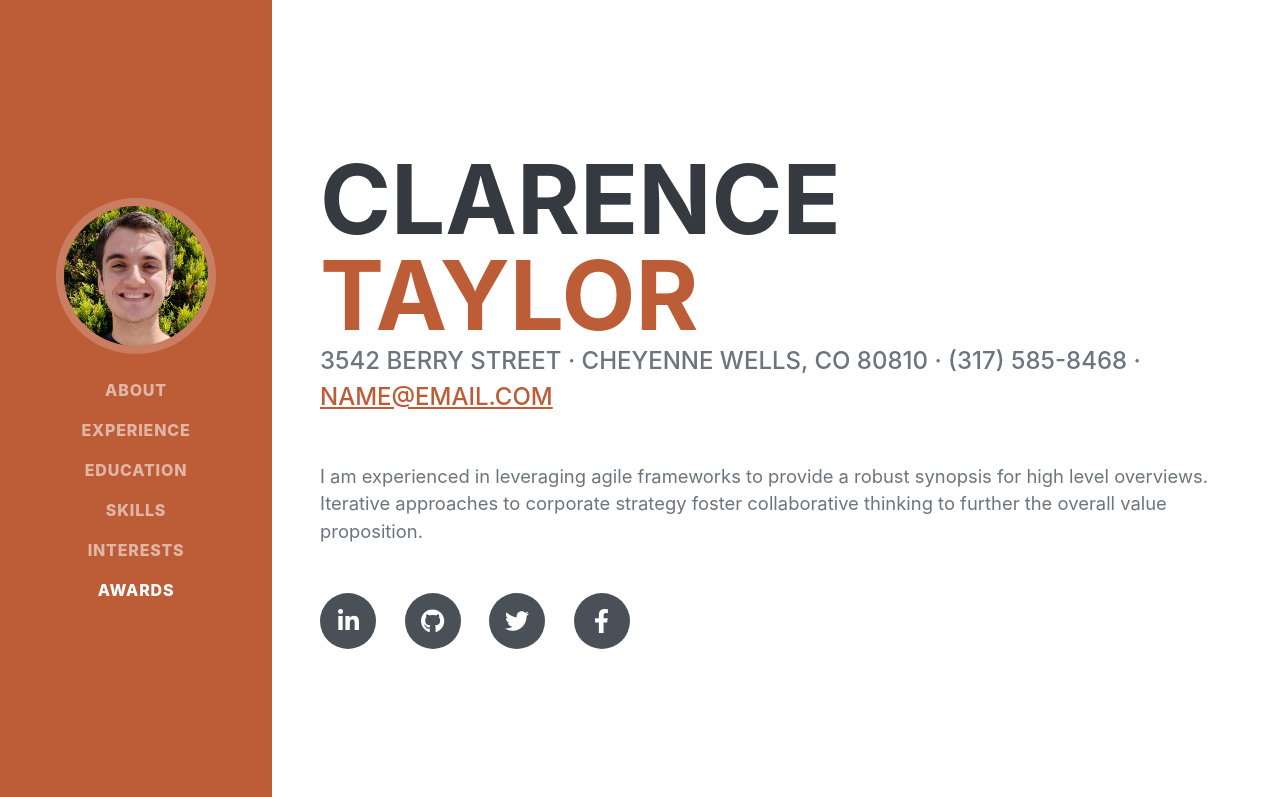
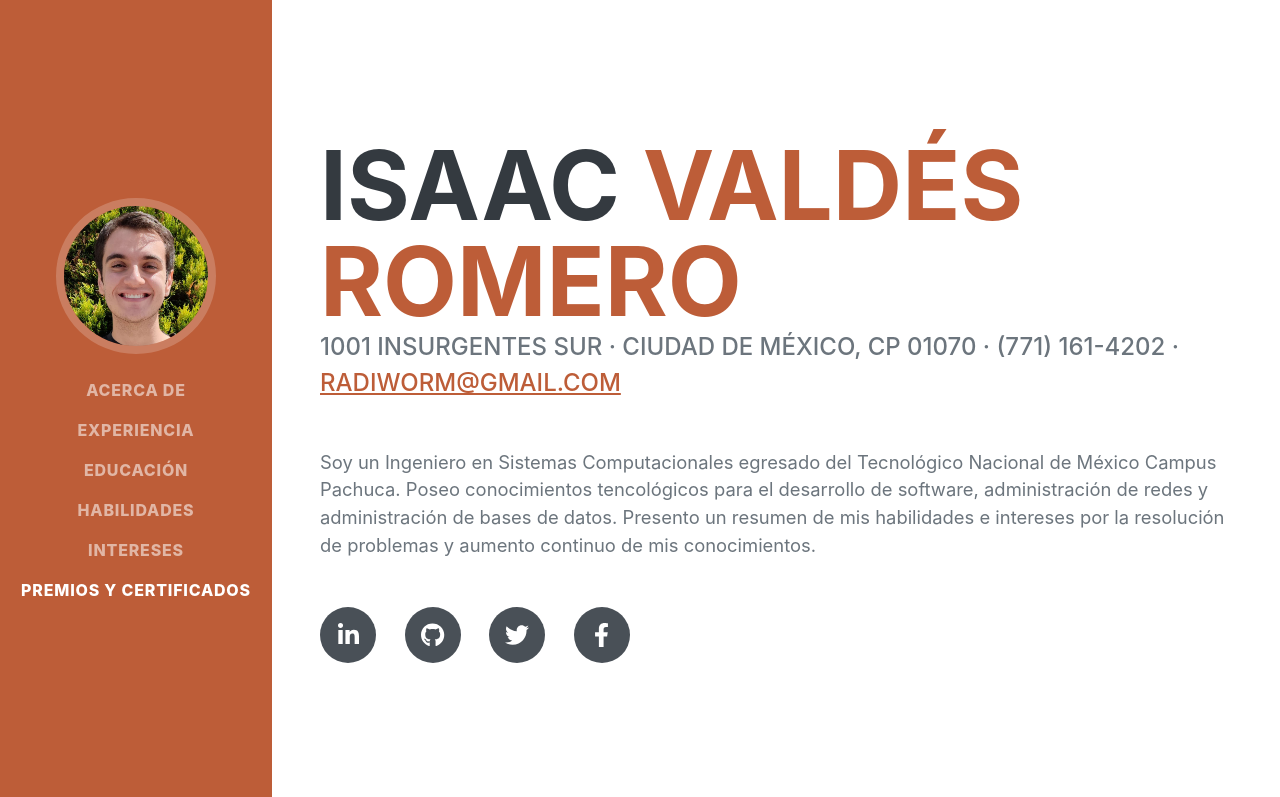
Before and after one commit to SonDePaz/MyResume, a plain HTML site: page index.html in a window 1280 px wide. Shown: the top 797 px of the page. Drawn offline with nearby package versions, Linux system fonts and the light colour scheme; a web font is replaced by a local one.

Commit message:
Add files via upload

```diff
--- a/index.html
+++ b/index.html
@@ -25,12 +25,12 @@
             <button class="navbar-toggler" type="button" data-bs-toggle="collapse" data-bs-target="#navbarResponsive" aria-controls="navbarResponsive" aria-expanded="false" aria-label="Toggle navigation"><span class="navbar-toggler-icon"></span></button>
             <div class="collapse navbar-collapse" id="navbarResponsive">
                 <ul class="navbar-nav">
-                    <li class="nav-item"><a class="nav-link js-scroll-trigger" href="#about">About</a></li>
-                    <li class="nav-item"><a class="nav-link js-scroll-trigger" href="#experience">Experience</a></li>
-                    <li class="nav-item"><a class="nav-link js-scroll-trigger" href="#education">Education</a></li>
-                    <li class="nav-item"><a class="nav-link js-scroll-trigger" href="#skills">Skills</a></li>
-                    <li class="nav-item"><a class="nav-link js-scroll-trigger" href="#interests">Interests</a></li>
-                    <li class="nav-item"><a class="nav-link js-scroll-trigger" href="#awards">Awards</a></li>
+                    <li class="nav-item"><a class="nav-link js-scroll-trigger" href="#about">Acerca de</a></li>
+                    <li class="nav-item"><a class="nav-link js-scroll-trigger" href="#experience">Experiencia</a></li>
+                    <li class="nav-item"><a class="nav-link js-scroll-trigger" href="#education">Educación</a></li>
+                    <li class="nav-item"><a class="nav-link js-scroll-trigger" href="#skills">Habilidades</a></li>
+                    <li class="nav-item"><a class="nav-link js-scroll-trigger" href="#interests">Intereses</a></li>
+                    <li class="nav-item"><a class="nav-link js-scroll-trigger" href="#awards">Premios y Certificados</a></li>
                 </ul>
             </div>
         </nav>
@@ -40,14 +40,17 @@
             <section class="resume-section" id="about">
                 <div class="resume-section-content">
                     <h1 class="mb-0">
-                        Clarence
-                        <span class="text-primary">Taylor</span>
+                        Isaac
+                        <span class="text-primary">Valdés Romero</span>
                     </h1>
                     <div class="subheading mb-5">
-                        3542 Berry Street · Cheyenne Wells, CO 80810 · (317) 585-8468 ·
-                        <a href="mailto:name@email.com">name@email.com</a>
+                        1001 Insurgentes Sur · Ciudad de México, CP 01070 · (771) 161-4202 ·
+                        <a href="mailto:name@email.com">radiworm@gmail.com</a>
                     </div>
-                    <p class="lead mb-5">I am experienced in leveraging agile frameworks to provide a robust synopsis for high level overviews. Iterative approaches to corporate strategy foster collaborative thinking to further the overall value proposition.</p>
+                    <p class="lead mb-5">Soy un Ingeniero en Sistemas Computacionales egresado del Tecnológico Nacional de México Campus Pachuca.
+                        Poseo conocimientos tencológicos para el desarrollo de software, administración de redes y administración de bases de datos.
+                        Presento un resumen de mis habilidades e intereses por la resolución de problemas y aumento continuo de mis conocimientos.
+                    </p>
                     <div class="social-icons">
                         <a class="social-icon" href="#!"><i class="fab fa-linkedin-in"></i></a>
                         <a class="social-icon" href="#!"><i class="fab fa-github"></i></a>
```
